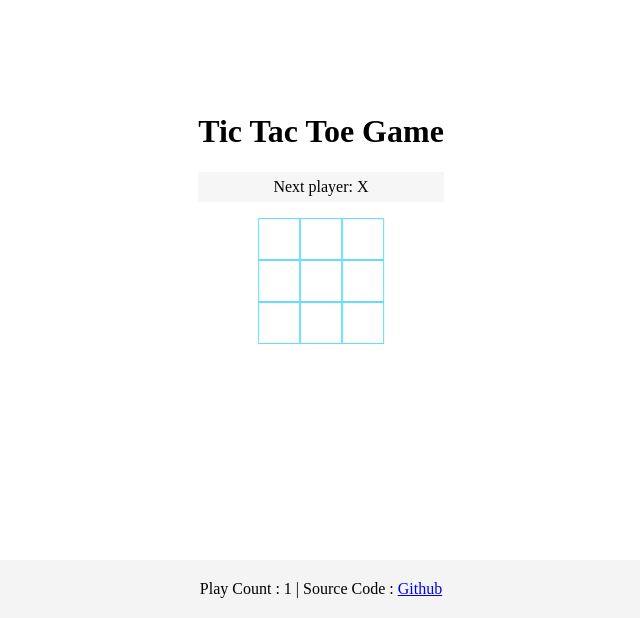
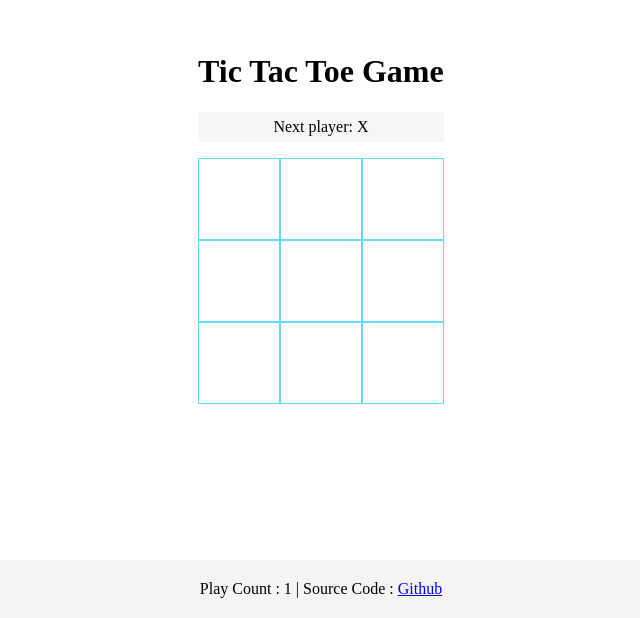
Before and after one commit to 1983shiv/tic-tac-toe-game-vuejs, a Vue app: page / in a window 1280 px wide. Shown: the part 182-800 px from the top of the page, without its empty margins (319-959 px from the left). Built offline with nearby package versions, Linux system fonts and the light colour scheme.

Commit message:
improve the square size

```diff
--- a/src/App.vue
+++ b/src/App.vue
@@ -139,12 +139,13 @@ export default {
 
 .square {
   background-color: #fff;
-  width: 40px;
-  height: 40px;
+  width: 80px;
+  height: 80px;
   border: 1px solid #61dafb;
   text-align: center;
   font-weight: bold;
-  line-height: 40px;
+  font-size: 32px;
+  line-height: 80px;
 }
 
 .showStatus {
```
